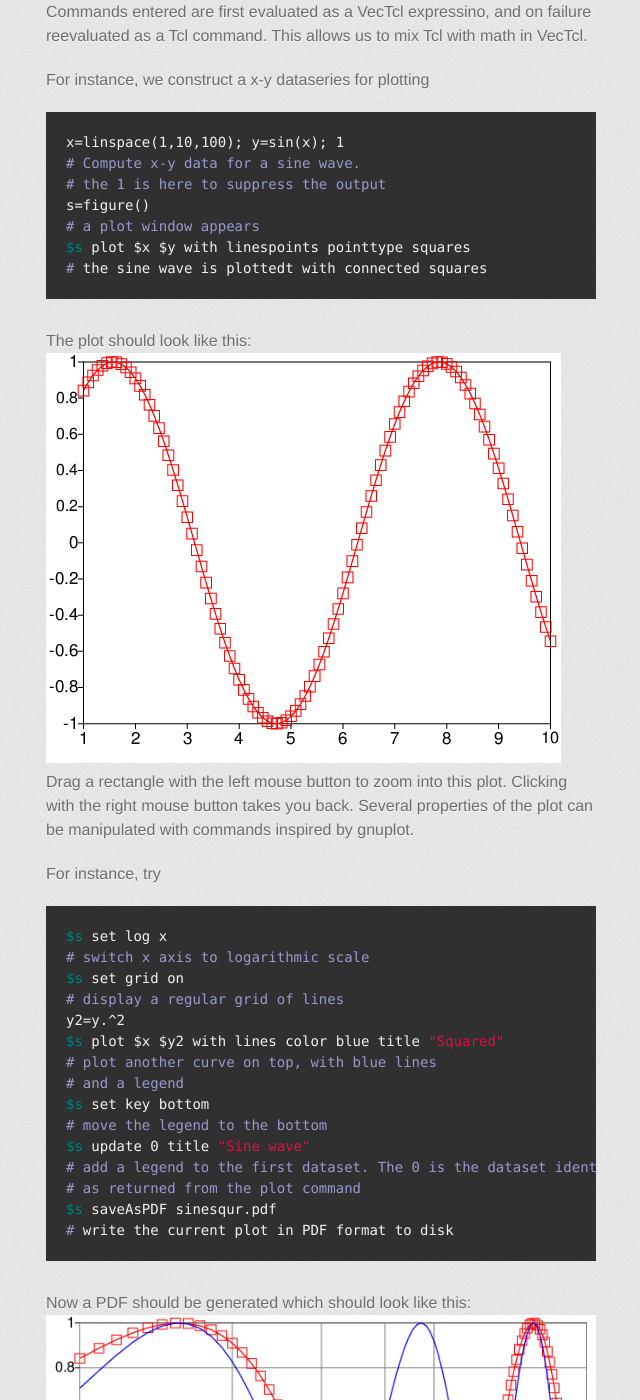
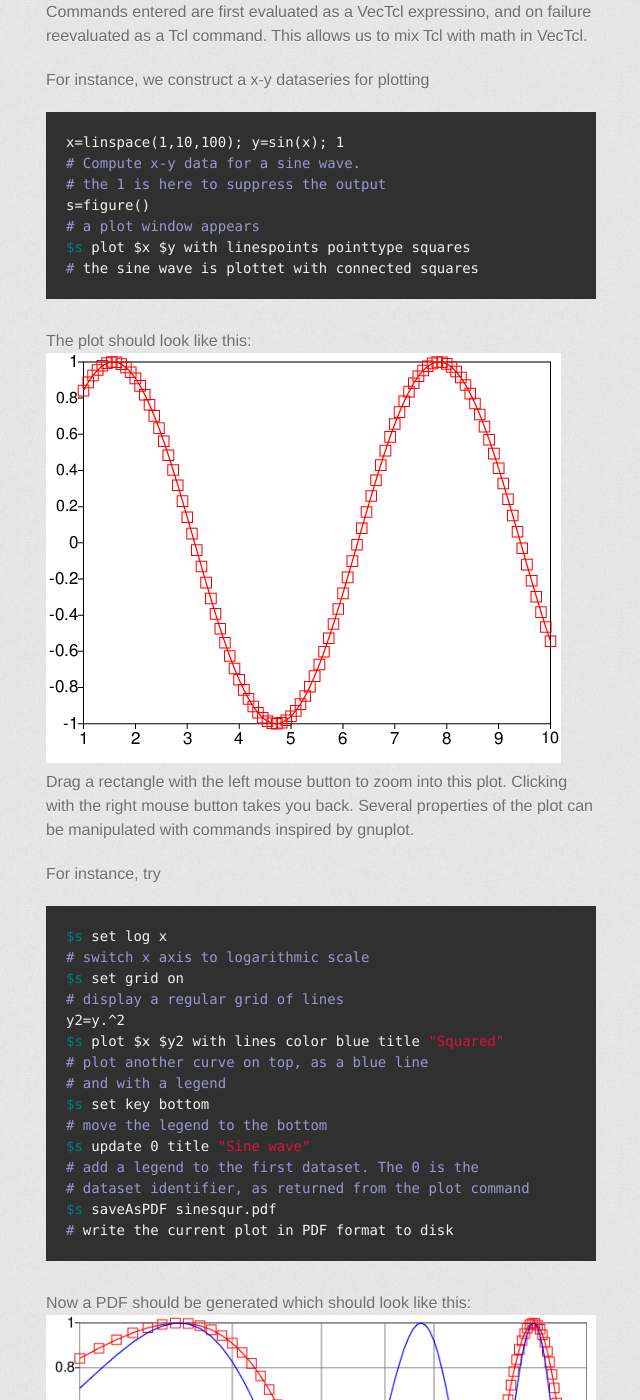
Before and after one commit to auriocus/VecTcl, a Jekyll site: the page built from 15-vectclab.md, in a window 1280 px wide and 1400 px high, scrolled down 823 px. Shown: the whole window, without its empty margins (384-1024 px from the left). Built offline with Jekyll 4.4.1, drawn with Linux system fonts in a browser that asks for light colours.

Commit message:
Correct typos

```diff
--- a/15-vectclab.md
+++ b/15-vectclab.md
@@ -43,7 +43,7 @@ x=linspace(1,10,100); y=sin(x); 1
 s=figure()
 # a plot window appears
 $s plot $x $y with linespoints pointtype squares
-# the sine wave is plottedt with connected squares
+# the sine wave is plottet with connected squares
 {% endraw %}
 {% endhighlight %}
 The plot should look like this:
@@ -61,13 +61,13 @@ $s set grid on
 # display a regular grid of lines
 y2=y.^2
 $s plot $x $y2 with lines color blue title "Squared"
-# plot another curve on top, with blue lines
-# and a legend
+# plot another curve on top, as a blue line
+# and with a legend
 $s set key bottom
 # move the legend to the bottom
 $s update 0 title "Sine wave"
-# add a legend to the first dataset. The 0 is the dataset identifier,
-# as returned from the plot command
+# add a legend to the first dataset. The 0 is the
+# dataset identifier, as returned from the plot command
 $s saveAsPDF sinesqur.pdf
 # write the current plot in PDF format to disk
 {% endraw %}
```
